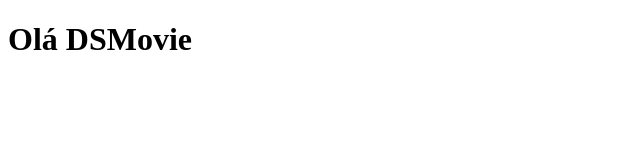
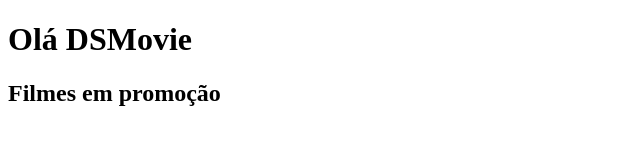
Before and after one commit to evertonesilveira/dsmovie, a plain HTML site: page index.html in a window 1280 px wide. Shown: the whole page, without its empty margins (0-640 px from the left). Drawn offline with Linux system fonts and the light colour scheme.

Commit message:
Projeto criado

```diff
--- a/index.html
+++ b/index.html
@@ -8,6 +8,7 @@
 </head>
 <body>
     <h1>Olá DSMovie</h1>
+    <h2>Filmes em promoção</h2>
 
 </body>
 </html>
```
